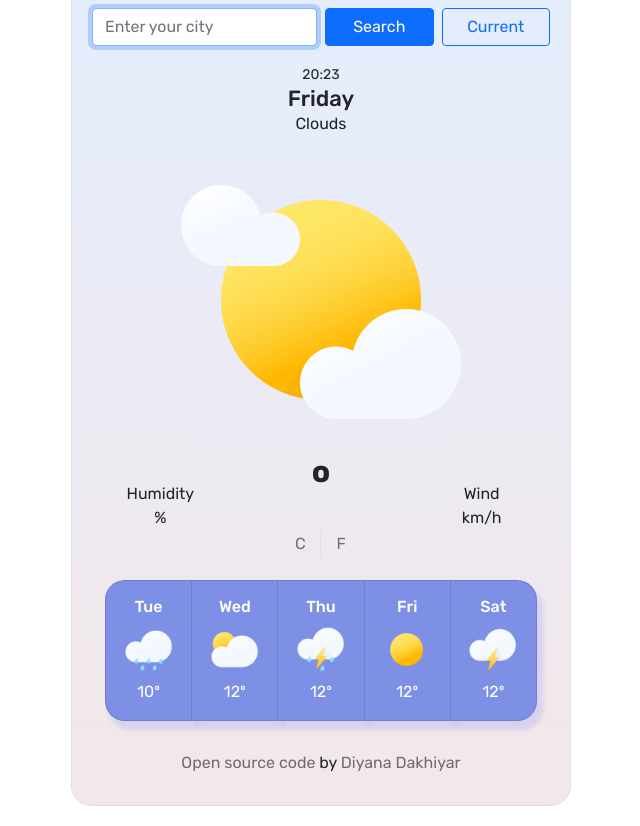
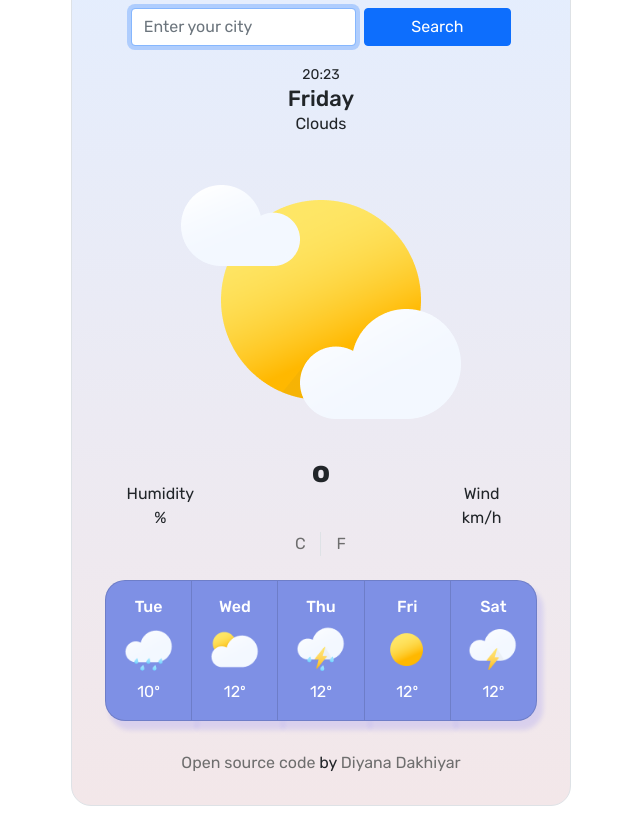
Before and after one commit to Dee-fog/weather-app, a plain HTML site: page index.html in a window 1280 px wide. Shown: the part 114-940 px from the top of the page, without its empty margins (319-959 px from the left). Drawn offline with nearby package versions, Linux system fonts and the light colour scheme; no server answers.

Commit message:
removed current button

```diff
--- a/index.html
+++ b/index.html
@@ -37,18 +37,9 @@
                 />
               </div>
             </div>
-            <div class="col-3">
+            <div class="col-4">
               <button type="submit" class="btn btn-primary w-100">
                 Search
-              </button>
-            </div>
-            <div class="col-3">
-              <button
-                type="submit"
-                class="btn btn-outline-primary w-100"
-                id="current-location-button"
-              >
-                Current
               </button>
             </div>
           </div>
--- a/src/index.js
+++ b/src/index.js
@@ -91,7 +91,7 @@ unitFahrenheit.addEventListener("click", fahrenheit);
 let searchForm = document.querySelector("#search-form");
 searchForm.addEventListener("submit", handleSubmit);
 
-let currentLocationButton = document.querySelector("#current-location-button");
-currentLocationButton.addEventListener("click", findCurrentLocation);
+//let currentLocationButton = document.querySelector("#current-location-button");
+//currentLocationButton.addEventListener("click", findCurrentLocation);
 
 searchCity("Amsterdam");
```
